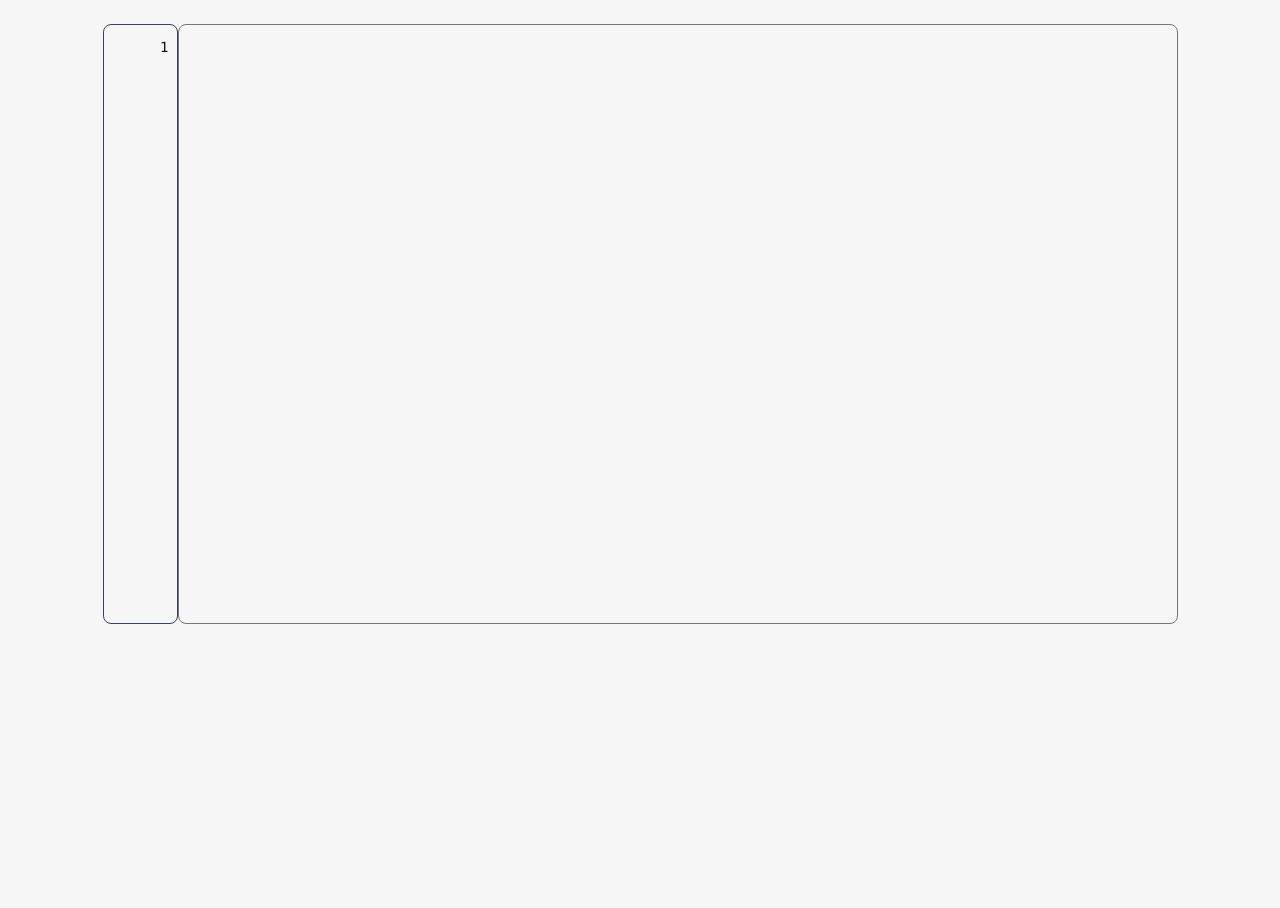
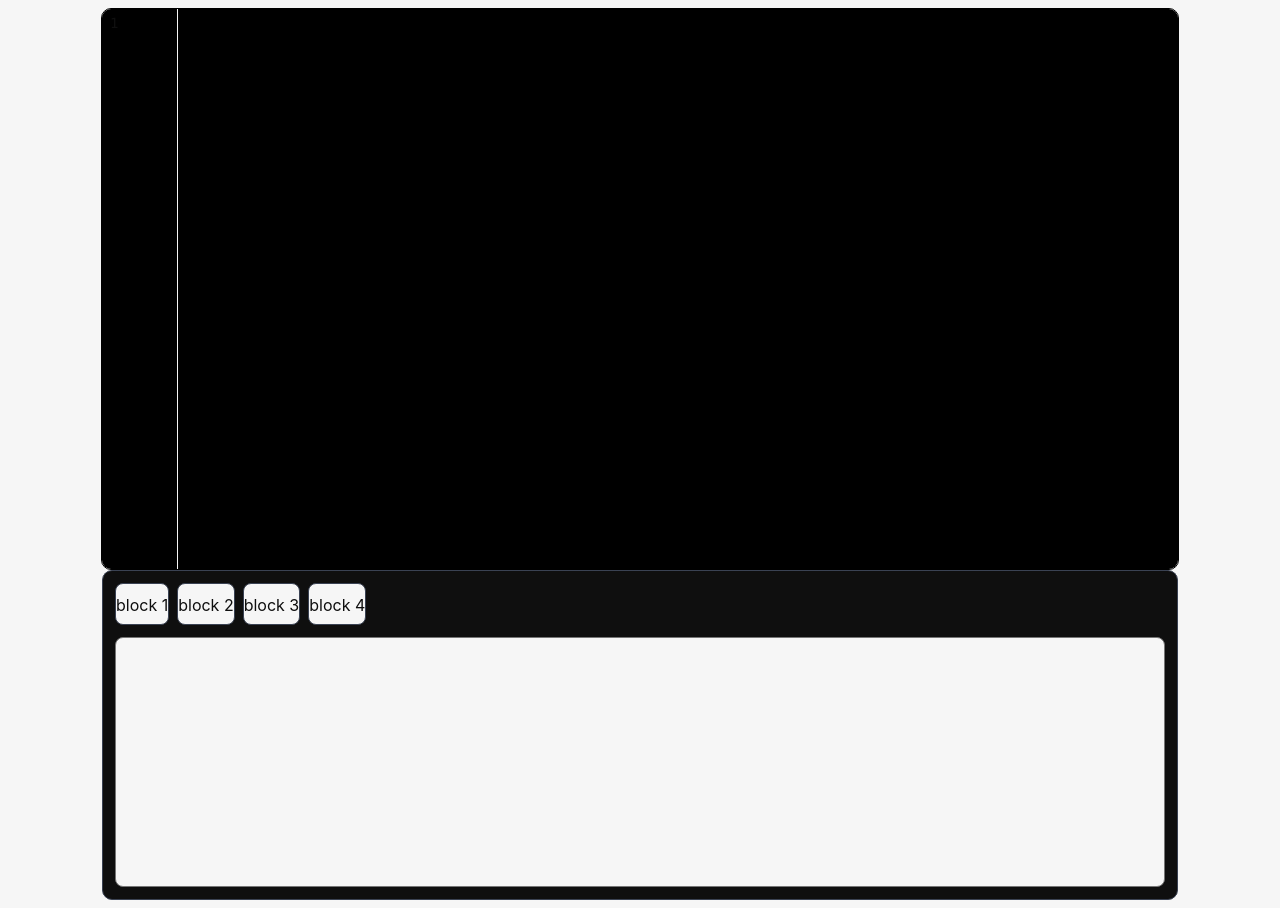
Before and after one commit to Sviat6239/gide, a Vue app: page / in a window 1280 px wide. Before the commit the page ends 800 px from the top, so only its background shows below. Built offline with nearby package versions, Linux system fonts and the light colour scheme.

Commit message:
added terinal

```diff
--- a/src/components/CodeAreaComponent.vue
+++ b/src/components/CodeAreaComponent.vue
@@ -22,7 +22,6 @@ function syncScroll() {
       <div class="line-number" v-for="n in lineCount" :key="n">{{ n }}</div>
     </div>
     <textarea ref="editorRef" class="editor" v-model="text" @scroll="syncScroll"></textarea>
-
   </div>
 
 </template>
--- a/src/components/TerminalComponent.vue
+++ b/src/components/TerminalComponent.vue
@@ -1,9 +1,25 @@
 <script setup>
-
+import "../styles/Terminal.css"
 </script>
 
 <template>
-
+  <div class="terminal-area">
+    <div class="navbar">
+      <div id="item-block">
+        <p>block 1</p>
+      </div>
+      <div id="item-block">
+        <p>block 2</p>
+      </div>
+      <div id="item-block">
+        <p>block 3</p>
+      </div>
+      <div id="item-block">
+        <p>block 4</p>
+      </div>
+    </div>
+    <textarea name="" id="" cols="30" rows="10" class="terminal-textarea"></textarea>
+  </div>
 </template>
 
 <style scoped>
--- a/src/styles/CodeArea.css
+++ b/src/styles/CodeArea.css
@@ -2,23 +2,26 @@
   display: flex;
   justify-content: center;
   align-items: flex-start;
-  padding: 16px;
+  width: fit-content;
+  border: 1px solid black;
+  border-radius: 10px;
+  margin: auto;
+  overflow: hidden;
+  gap: 1px;
 }
 
 .line-count {
   width: 75px;
-  height: 600px;
+  height: 560px;
   overflow: hidden;
-  border: 1px solid #3a4253;
-  border-radius: 8px;
-  background-color: var(--app-bg-color);
+  background-color: black;
   color: var(--app-text-color);
   font-family: "Fira Code", "JetBrains Mono", Consolas, monospace;
   font-size: 14px;
   line-height: 1.5;
-  padding: 12px 8px;
+  padding: 4px 8px;
   box-sizing: border-box;
-  text-align: right;
+  text-align: left;
   user-select: none;
 }
 
@@ -28,19 +31,25 @@
 
 .editor {
   width: 1000px;
-  height: 600px;
+  height: 560px;
   resize: none;
   overflow-x: auto;
   overflow-y: auto;
   white-space: pre;
   overflow-wrap: normal;
   word-break: normal;
-  background-color: var(--app-bg-color);
+  background-color: black;
   color: var(--app-text-color);
-  border-radius: 8px;
+  border: none;
+  border-radius: 0;
   font-family: "Fira Code", "JetBrains Mono", Consolas, monospace;
   font-size: 14px;
   line-height: 1.5;
-  padding: 12px;
+  padding: 4px;
   box-sizing: border-box;
 }
+
+.editor:focus {
+  outline: none;
+  box-shadow: none;
+}
--- a/src/styles/Terminal.css
+++ b/src/styles/Terminal.css
@@ -0,0 +1,51 @@
+.terminal-area{
+    padding: 12px;
+    display: flex;
+    flex-direction: column;
+    justify-content: center;
+    align-items: flex-start;
+    gap: 12px;
+    width: fit-content;
+    border: 1px solid #3a4253;
+    border-radius: 10px;
+    margin: auto;
+    background-color: #0f0f0f;
+}
+
+.navbar {
+    display: flex;
+    flex-direction: row;
+    gap: 8px;
+}
+
+#item-block{
+    border: 1px solid #3a4253;
+    border-radius: 8px;
+    background-color: var(--app-bg-color);
+    line-height: 10px;
+    height: 40px;
+}
+
+.terminal-textarea{
+    width: 1050px;
+    height: 250px;
+    resize: none;
+    overflow-x: auto;
+    overflow-y: auto;
+    white-space: pre;
+    overflow-wrap: normal;
+    word-break: normal;
+    background-color: var(--app-bg-color);
+    color: var(--app-text-color);
+    border-radius: 8px;
+    font-family: "Fira Code", "JetBrains Mono", Consolas, monospace;
+    font-size: 14px;
+    line-height: 1.5;
+    padding: 12px;
+    box-sizing: border-box;
+}
+
+.terminal-textarea:focus {
+    outline: none;
+    box-shadow: none;
+}
--- a/src/views/EditorView.vue
+++ b/src/views/EditorView.vue
@@ -1,11 +1,15 @@
 <script setup>
 import CodeAreaComponent from "../components/CodeAreaComponent.vue";
+import TerminalComponent from "../components/TerminalComponent.vue";
 </script>
 
 <template>
   <div class="editor-view">
     <CodeAreaComponent/>
   </div>
+  <div class="terminal-view">
+    <TerminalComponent/>
+  </div>
 </template>
 
 <style scoped>
```
Also changed, not shown: src/components/CodeAreaHeaderComponent.vue (added, +11 -0 lines), src/styles/CodeAreaHeader.css (added).
